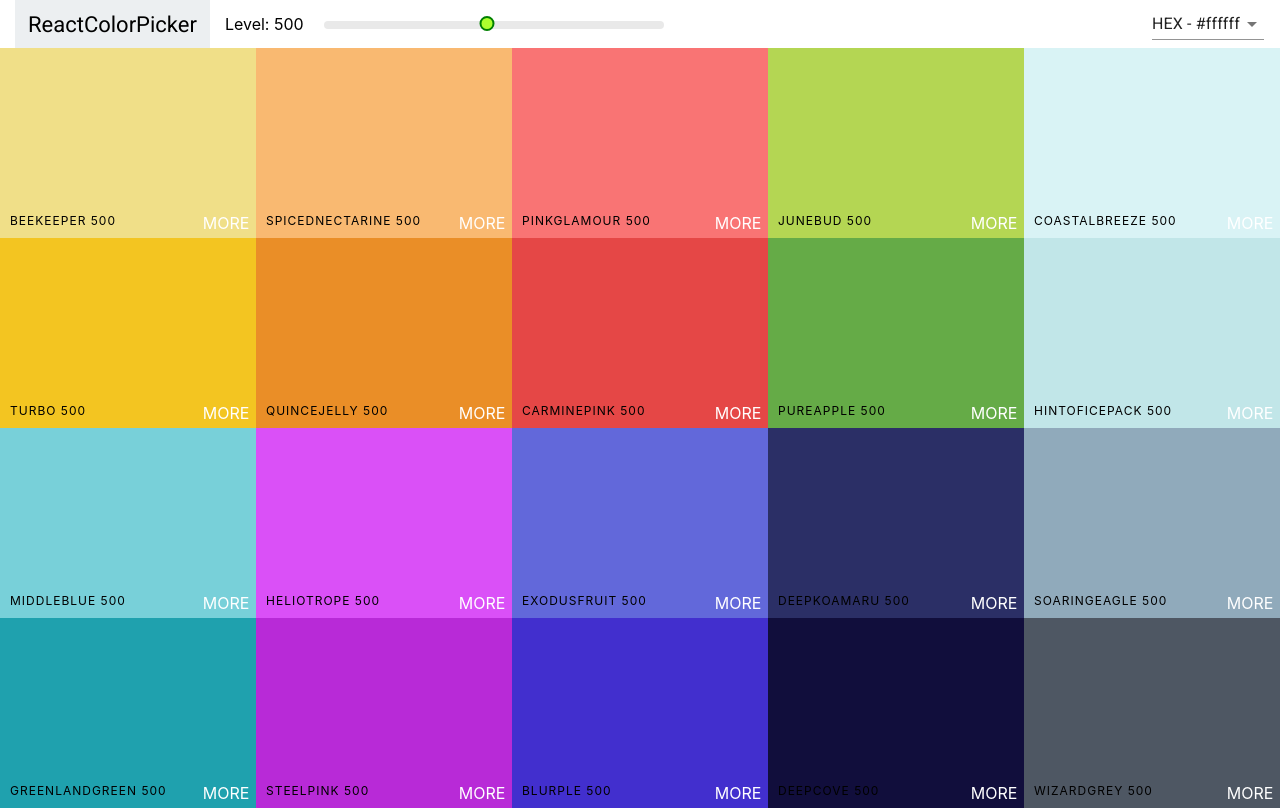
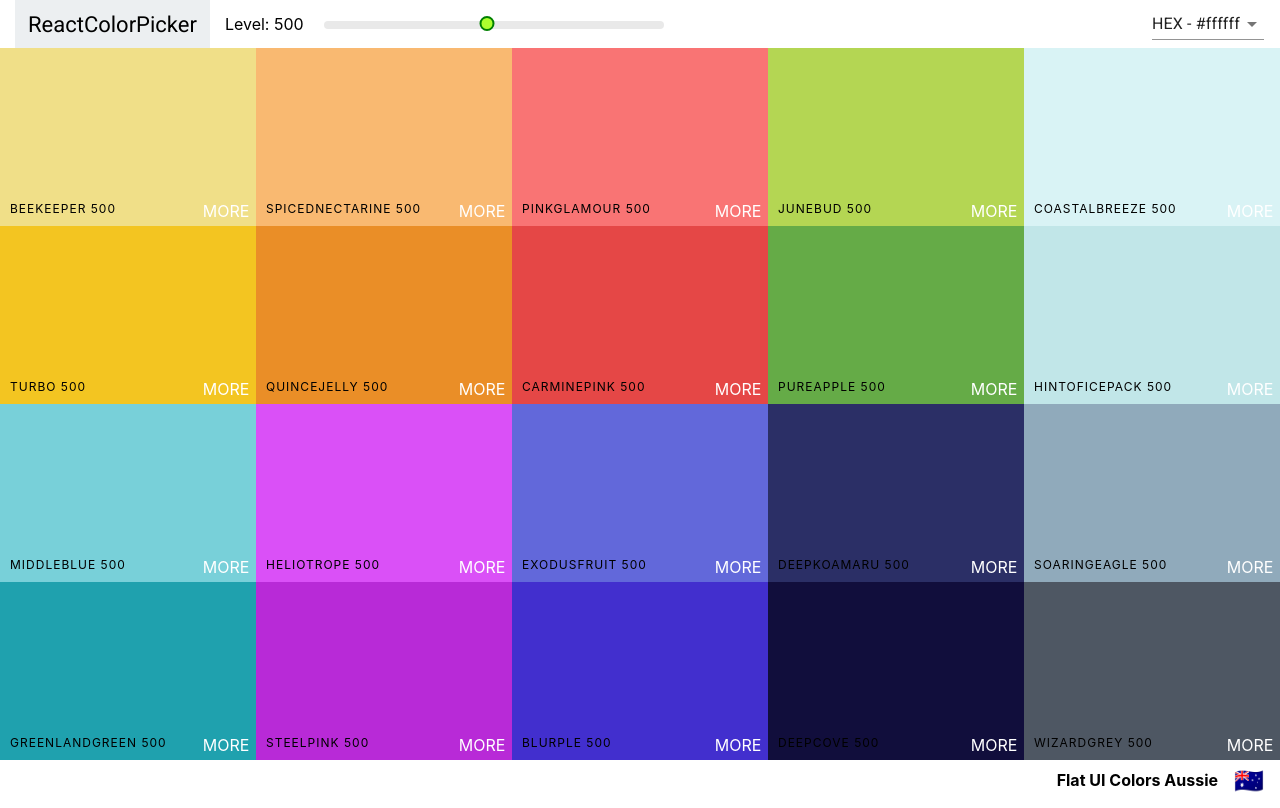
Before and after one commit to ssamsara98/modern-react-bootcamp, a React (Create React App) app: page / in a window 1280 px wide. Built offline with nearby package versions, Linux system fonts and the light colour scheme.

Commit message:
Add Palette Footer

```diff
--- a/src/components/ColorBox.css
+++ b/src/components/ColorBox.css
@@ -34,7 +34,7 @@
 
 .box-content {
   position: absolute;
-  width: 100%;
+  width: auto;
   left: 0;
   bottom: 0;
   padding: 10px;
--- a/src/components/Palette.css
+++ b/src/components/Palette.css
@@ -1,7 +1,23 @@
 .Palette {
   height: 100vh;
+  display: flex;
+  flex-direction: column;
 }
 
 .Palette-colors {
-  height: 95vh;
+  height: 90%;
 }
+
+.Palette-footer {
+  background-color: white;
+  height: 5vh;
+  display: flex;
+  justify-content: flex-end;
+  align-items: center;
+  font-weight: bold;
+}
+
+.emoji {
+  font-size: 1.5rem;
+  margin: 0 1rem;
+}
--- a/src/components/Palette.jsx
+++ b/src/components/Palette.jsx
@@ -24,11 +24,11 @@
   }
 
   render() {
-    const { colors } = this.props.palette;
+    const { colors, paletteName, emoji } = this.props.palette;
     const { level, format } = this.state;
     const colorBoxes = colors[level].map((color, index) => {
       return (
-        <ColorBox background={color[format]} name={color.name} key={index} />
+        <ColorBox background={color[format]} name={color.name} key={color.id} />
       );
     });
     return (
@@ -38,9 +38,11 @@
           changeLevel={this.changeLevel}
           handleChange={this.changeFormat}
         />
-        {/* Navbar goes here */}
         <div className="Palette-colors">{colorBoxes}</div>
-        {/* footer eventually */}
+        <footer className="Palette-footer">
+          {paletteName}
+          <span className="emoji">{emoji}</span>
+        </footer>
       </div>
     );
   }
```
